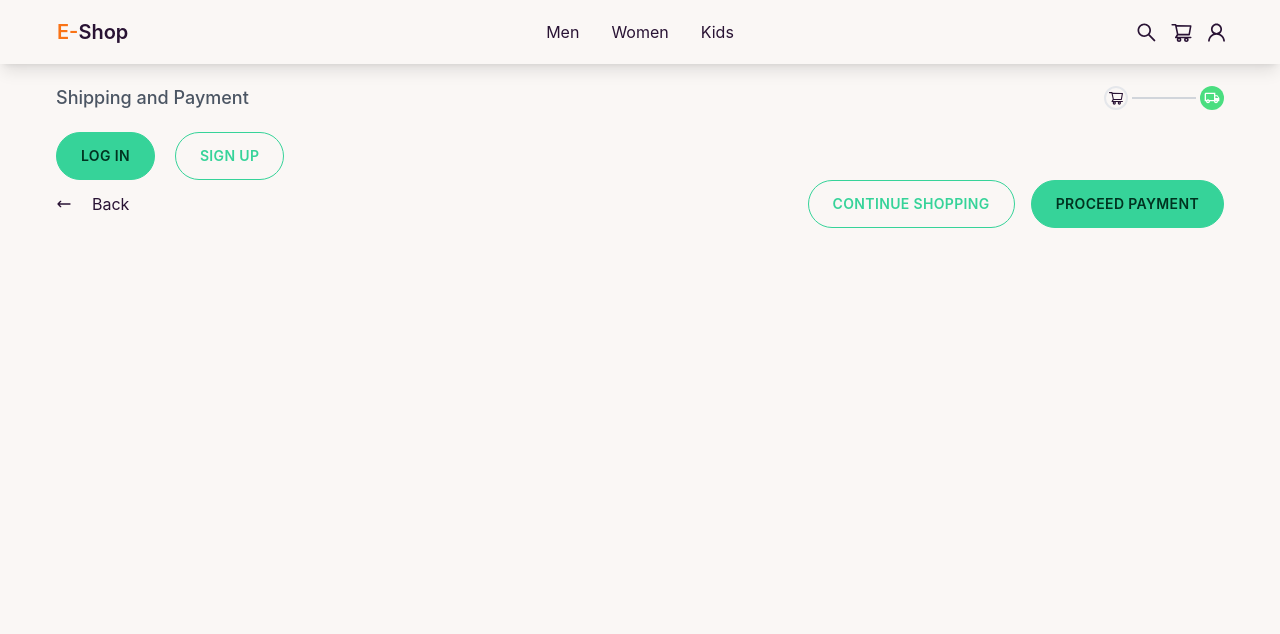
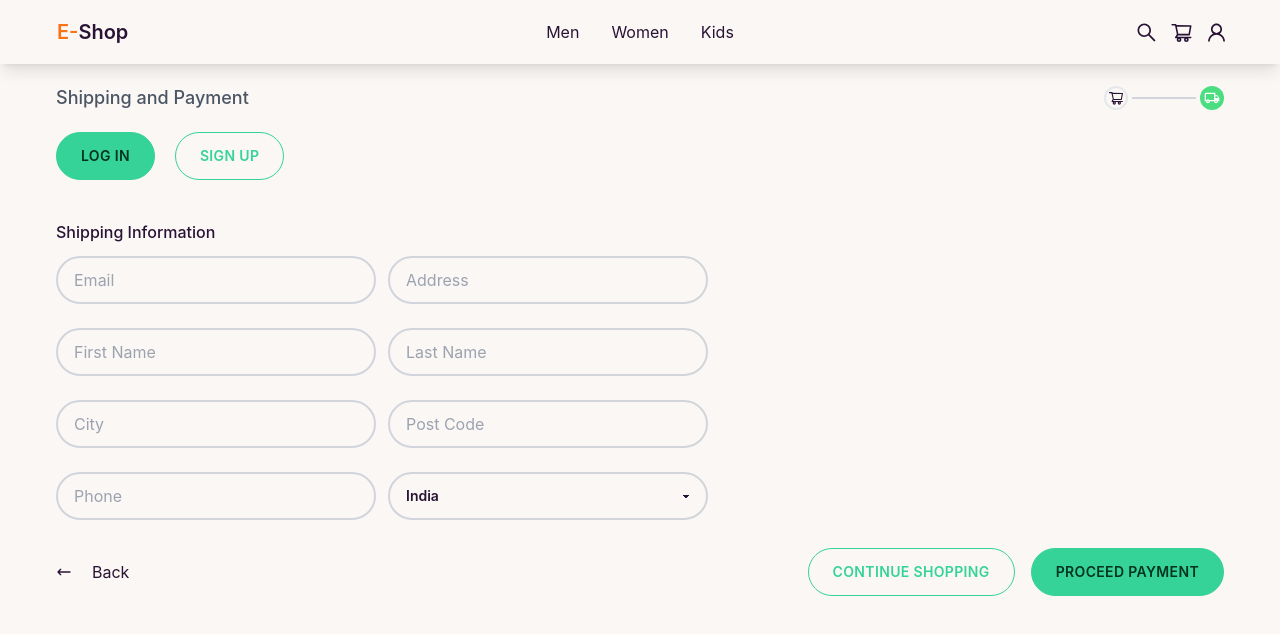
Before and after one commit to iinaamasum/payment-page, a React (Create React App) app: page / in a window 1280 px wide. Shown: the top 634 px of the page. Built offline with nearby package versions, Linux system fonts and the light colour scheme.

Commit message:
shipping info field added

```diff
--- a/src/Components/PaymentPage/ShippingInfo.jsx
+++ b/src/Components/PaymentPage/ShippingInfo.jsx
@@ -3,12 +3,74 @@ import Button from '../Shared/Button';
 
 const ShippingInfo = () => {
   return (
-    <section className="container mx-auto px-7 md:px-14">
+    <section className="container mx-auto px-7 md:px-14 my-5">
       {/* login and sign up btn  */}
       <div className="flex gap-5">
         <Button outline={false}>Log In</Button>
         <Button outline={true}>Sign Up</Button>
       </div>
+      {/* shipping information  */}
+      <h3 className="mt-10 font-medium">Shipping Information</h3>
+      <form>
+        {/* email and address  */}
+        <div className="md:flex items-center py-2 gap-3 mb-2 mt-1">
+          <input
+            type="text"
+            placeholder="Email"
+            class="input w-full max-w-xs border-2 border-gray-300"
+          />
+          <input
+            type="text"
+            placeholder="Address"
+            class="input w-full max-w-xs border-2 border-gray-300"
+          />
+        </div>
+
+        {/* first and last name */}
+        <div className="md:flex items-center py-2 gap-3 my-2">
+          <input
+            type="text"
+            placeholder="First Name"
+            class="input w-full max-w-xs border-2 border-gray-300"
+          />
+          <input
+            type="text"
+            placeholder="Last Name"
+            class="input w-full max-w-xs border-2 border-gray-300"
+          />
+        </div>
+
+        {/* city and post code  */}
+        <div className="md:flex items-center py-2 gap-3 my-2">
+          <input
+            type="text"
+            placeholder="City"
+            class="input w-full max-w-xs border-2 border-gray-300"
+          />
+          <input
+            type="text"
+            placeholder="Post Code"
+            class="input w-full max-w-xs border-2 border-gray-300"
+          />
+        </div>
+
+        {/* phone and location  */}
+        <div className="md:flex items-center py-2 gap-3 my-2">
+          <input
+            type="Number"
+            placeholder="Phone"
+            class="input w-full max-w-xs border-2 border-gray-300"
+          />
+          <select class="select w-full max-w-xs border-2 border-gray-300">
+            <option selected>India</option>
+            <option>Bangladesh</option>
+            <option>America</option>
+            <option>Poland</option>
+            <option>England</option>
+            <option>Canada</option>
+          </select>
+        </div>
+      </form>
     </section>
   );
 };
```
